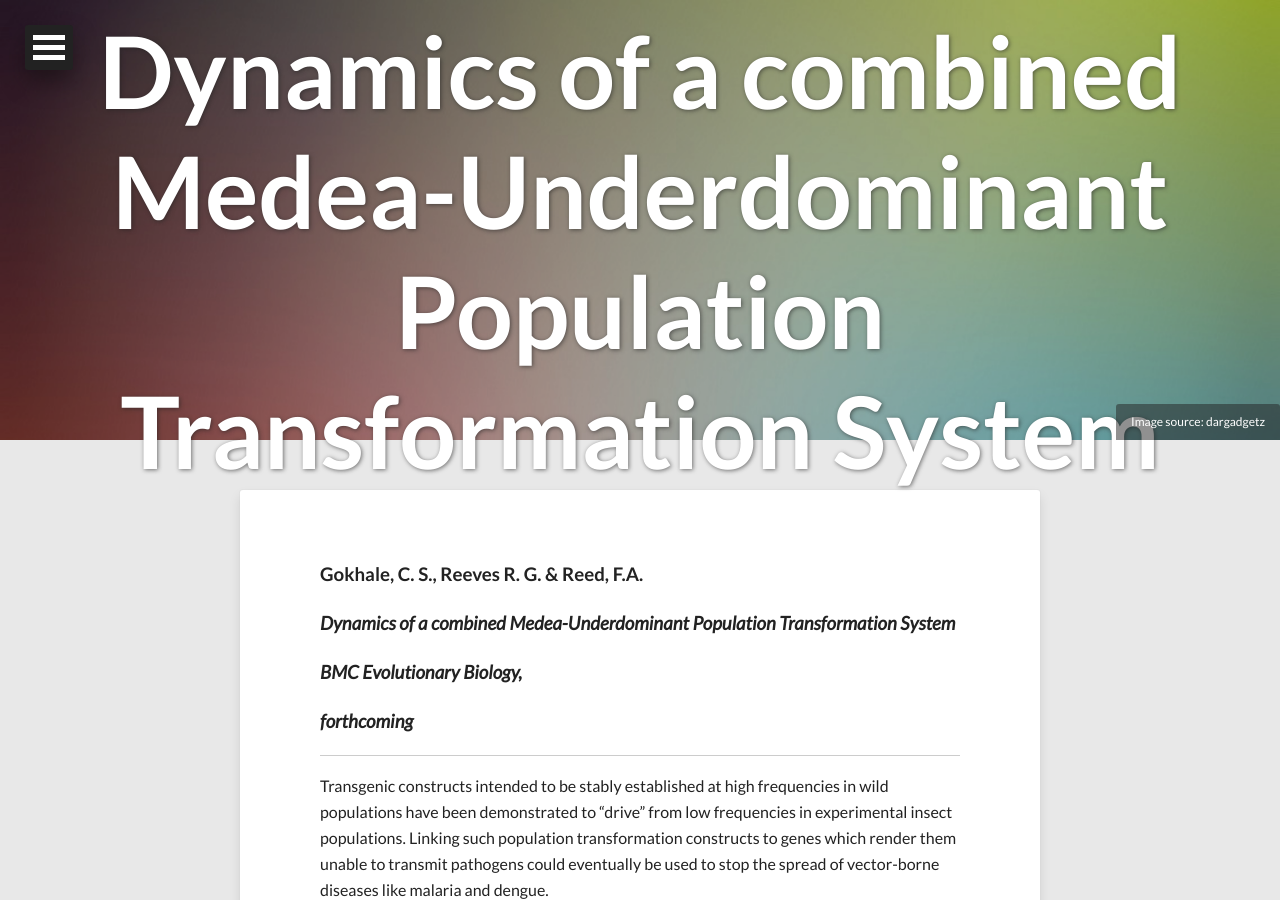
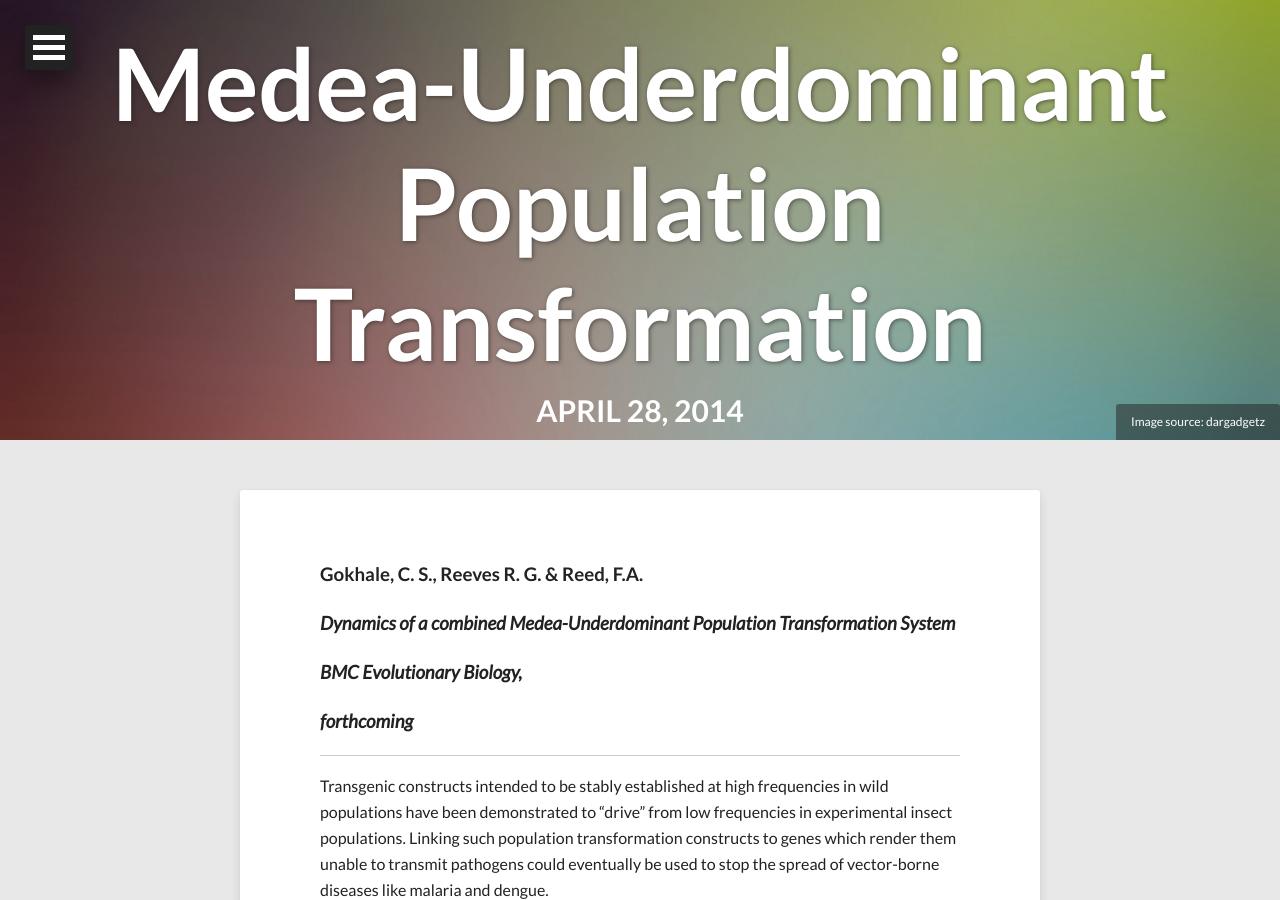
Before and after one commit to gokhalechaitanya/gokhalechaitanya.github.io, a Jekyll site: the page built from _posts/2014-04-28-Paper13.md, in a window 1280 px wide and 900 px high. Built offline with Jekyll 4.4.1, drawn with Linux system fonts in a browser that asks for light colours; nearby versions of some CDN libraries; comment, search, counter and statistics services are not loaded; some of the changed text lies outside the part shown.

Commit message:
changed name

```diff
--- a/_posts/2014-04-28-Paper13.md
+++ b/_posts/2014-04-28-Paper13.md
@@ -1,6 +1,6 @@
 ---
 layout: post
-title: Dynamics of a combined Medea-Underdominant Population Transformation System
+title: Medea-Underdominant Population Transformation
 description: "Gokhale, C. S., Reeves R. G. & Reed, F.A. (2014). BMC Evolutionary Biology."
 modified: 2014-03-27
 tags: [deterministic dynamics, Medea, population genetics, genetic pest management]
```
